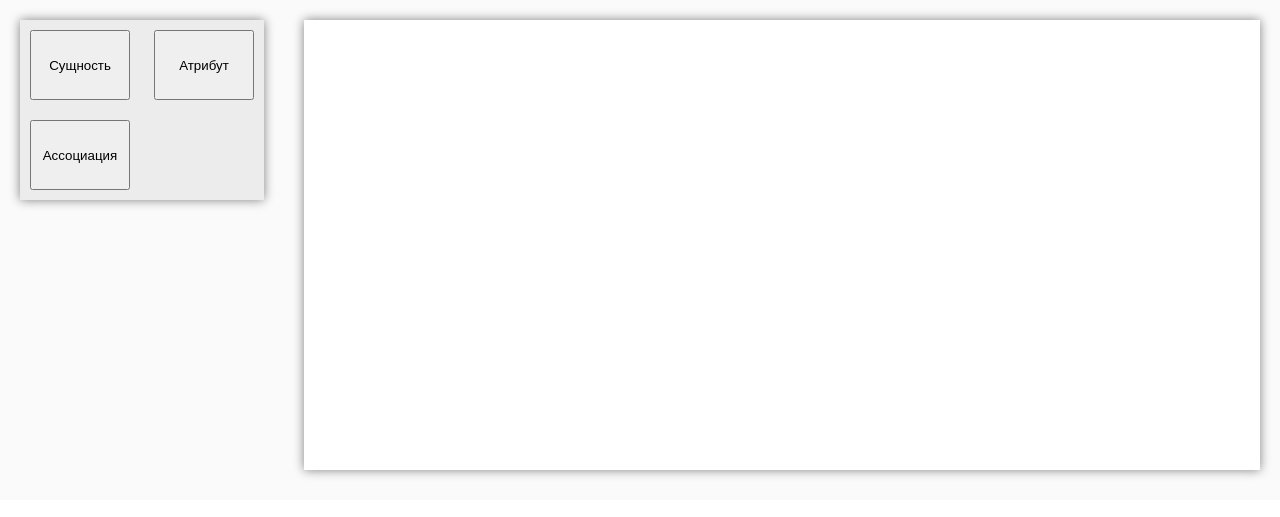
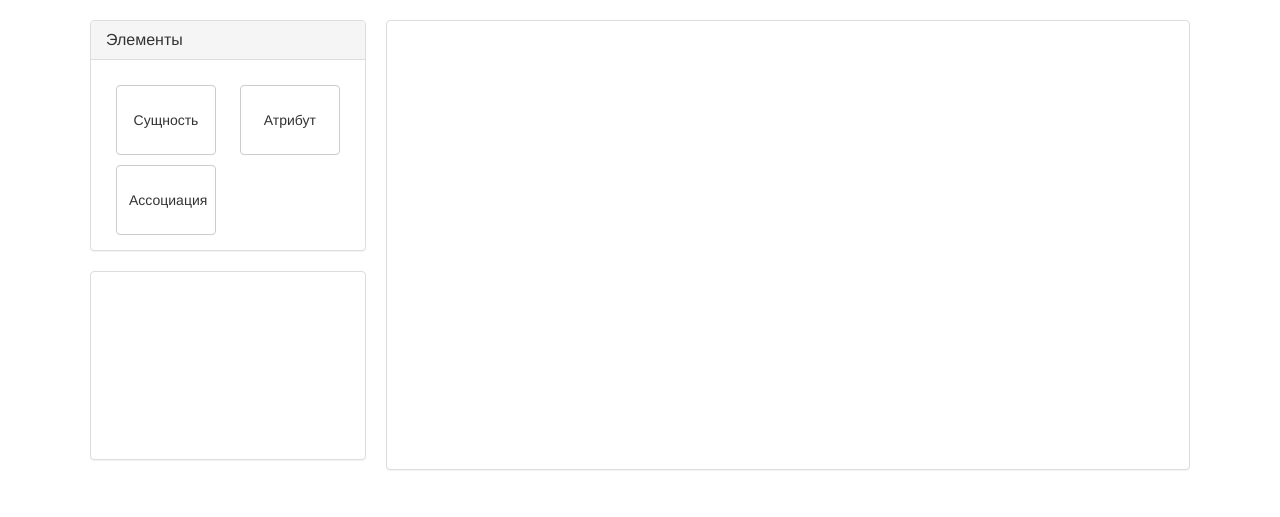
Before and after one commit to msemikin/cache, a PHP site: page /draw/index.html in a window 1280 px wide. Shown: the top 517 px of the page. Run offline with PHP 8.4, Linux system fonts and the light colour scheme; some libraries are stand-ins or nearby versions.

Commit message:
bootstrap styles

```diff
--- a/draw/index.html
+++ b/draw/index.html
@@ -5,10 +5,15 @@
     <!-- Latest compiled and minified CSS -->
     <link rel="stylesheet" href="styles.css">
     <script src="https://ajax.googleapis.com/ajax/libs/jquery/2.1.3/jquery.min.js"></script>
+    <!-- Latest compiled and minified CSS -->
+    <link rel="stylesheet" href="https://maxcdn.bootstrapcdn.com/bootstrap/3.3.4/css/bootstrap.min.css">
+    <!--<link rel="stylesheet" href="https://maxcdn.bootstrapcdn.com/bootstrap/3.3.4/css/bootstrap-theme.min.css">-->
+
+    <!-- Latest compiled and minified JavaScript -->
+    <script src="https://maxcdn.bootstrapcdn.com/bootstrap/3.3.4/js/bootstrap.min.js"></script>
     <script src="https://ajax.googleapis.com/ajax/libs/angularjs/1.3.14/angular.min.js"></script>
     <script src="snap.svg.js">
     </script>
-
     <script src="js.js"></script>
 
 </head>
@@ -16,26 +21,41 @@
 <body ng-app="cache" ng-controller="drawController">
     <div class="container">
         <div class="tools border">
-            <div class="figures">
-                <div class="column">
-                    <button class="figure" ng-click="initEntity()">Сущность</button>
-                    <button class="figure" ng-click="initAttribute()">Атрибут</button>
+            <div class="figures panel panel-default">
+                <div class="panel-heading">
+                    <h3 class="panel-title">Элементы</h3>
                 </div>
-                <div class="column">
-                    <button class="figure" ng-click="initEntity()">Ассоциация</button>
+                <div class="panel-body">
+                    <div class="column">
+                        <button class="figure btn btn-default" ng-click="initEntity()">Сущность</button>
+                        <button class="figure btn btn-default" ng-click="initAttribute()">Атрибут</button>
+                    </div>
+                    <div class="column">
+                        <button class="figure btn btn-default" ng-click="initEntity()">Ассоциация</button>
+                    </div>
                 </div>
             </div>
-            <div class="list">
+            <div class="list panel panel-default">
             </div>
         </div>
-        <div class="canvas border">
+        <div class="canvas panel panel-default border">
             <svg id="canvas">
             </svg>
-            <div class="dialog" ng-show="dialogShow">
-                <span class="entityTitle">Введите название</span>
-                <input type="text" ng-model="dialogValue" class="entityName" />
-                <input type="button" ng-click="submitChange()" class="entityNameButton" value="OK" />
+            <div class="dialog panel panel-default" ng-show="dialogShow">
+                <div class="panel-heading">
+                    <h3 class="panel-title">Введите название</h3>
+                </div>
+                <div class="panel-body">
+                    <input type="text" ng-model="dialogValue" class="form-control" />
+                </div>
+
+                <div class="panel-footer">
+
+                    <input type="button" class="btn btn-default" value="Cancel" />
+                    <input type="button" ng-click="submitChange()" class="btn btn-primary" value="Save changes" />
+                </div>
             </div>
+
         </div>
     </div>
 </body>
--- a/draw/styles.css
+++ b/draw/styles.css
@@ -12,7 +12,6 @@ body {
 .container {
     height: 500px;
     display: flex;
-    background-color: rgba(128, 128, 128, 0.04);
 }
 
 .tools {
@@ -20,13 +19,14 @@ body {
     display: flex;
     flex-direction: column;
 }
-
+/*
 .figures {
     background-color: rgba(128, 128, 128, 0.12);
     display: flex;
     flex-direction: column;
     box-shadow: 0px 0px 10px 0px grey;
 }
+*/
 
 .list {
     flex-grow: 2;
@@ -37,12 +37,13 @@ body {
     flex-grow: 2;
     background-color: white;
     margin: 20px;
+    margin-left: 0px;
 }
 
 .canvas svg {
     height: 100%;
     width: 100%;
-    box-shadow: 0px 0px 10px 0px grey;
+    /*    box-shadow: 0px 0px 10px 0px grey;*/
 }
 
 .figure {
@@ -57,14 +58,22 @@ body {
     overflow: visible;
     position: relative;
     margin: auto;
+    width: 300px;
     margin-top: -400;
     z-index: 1000;
-    height: 150px;
-    width: 300px;
     background-color: rgba(128, 128, 128, 0.05);
-    box-shadow: 0px 0px 10px 0px grey;
+    box-shadow: 0px 0px 10px 0px black !important;
     display: flex;
     flex-direction: column;
+}
+
+.dialog .panel-footer {
+    display: flex;
+    justify-content: flex-end;
+}
+
+.dialog .panel-footer input {
+    margin-left: 10px;
 }
 
 .entityName {
```
